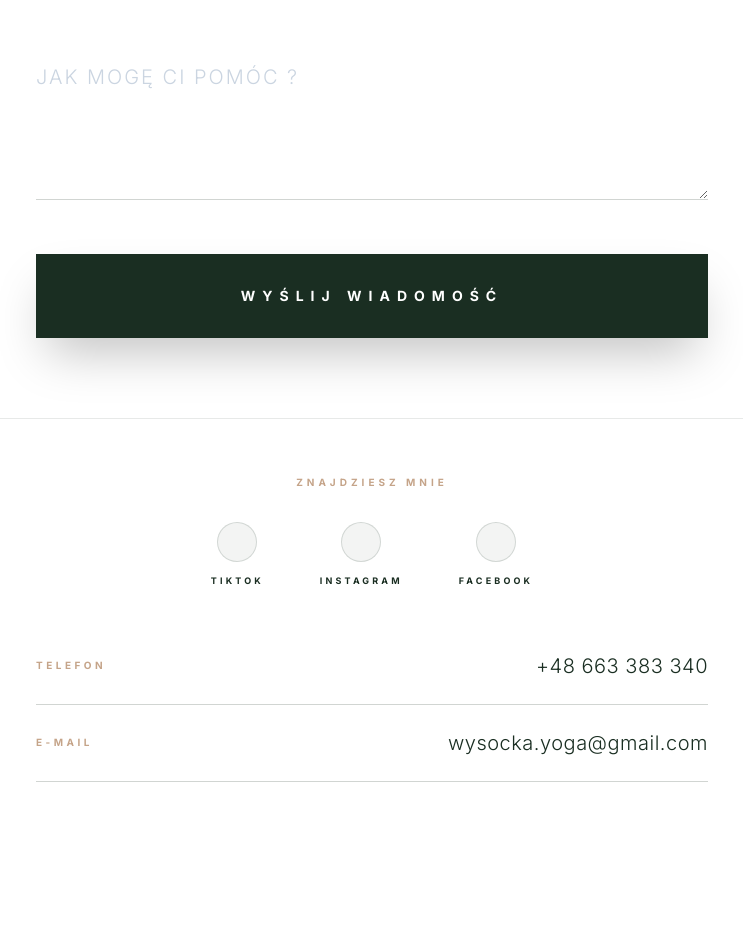
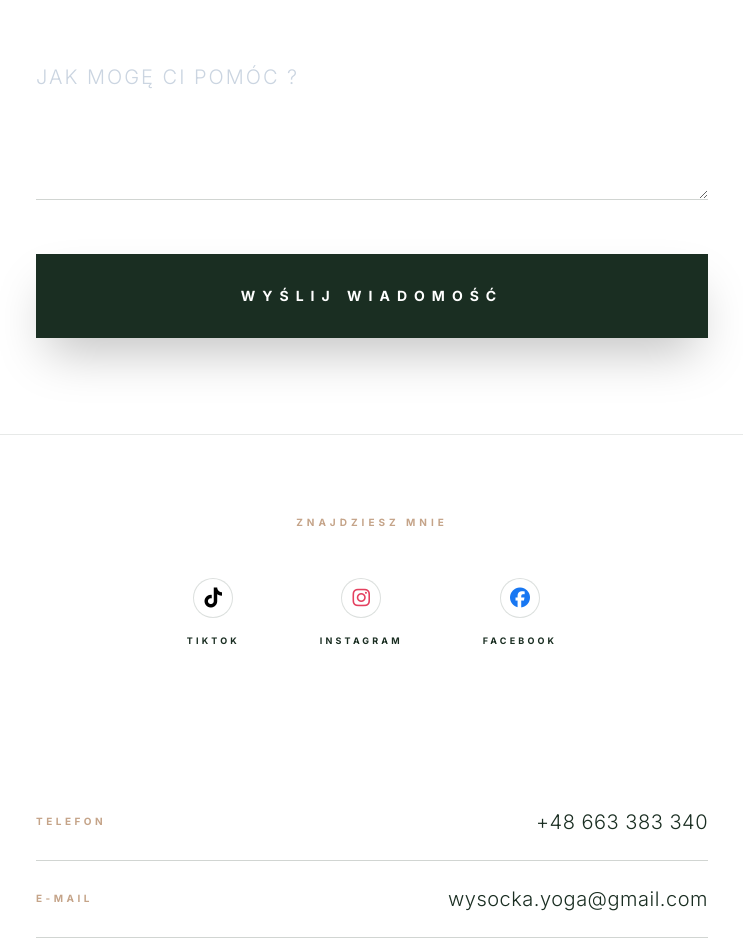
Before and after one commit to Carroway256/yoga, a plain HTML site: page index.html in a window 1280 px wide. Shown: the part 5595-6536 px from the top of the page, without its empty margins (268-1011 px from the left). Drawn offline with nearby package versions, Linux system fonts and the light colour scheme; a web font is replaced by a local one.

Commit message:
small ui fixes

```diff
--- a/index.html
+++ b/index.html
@@ -8,6 +8,7 @@
     <link href="https://fonts.googleapis.com/css2?family=Playfair+Display:ital,wght@0,400;0,900;1,400;1,900&family=Inter:wght@300;400;700&display=swap" rel="stylesheet">
     <script defer src="https://unpkg.com/alpinejs@3.x.x/dist/cdn.min.js"></script>
     <link rel="stylesheet" href="styles.css">
+    <link rel="stylesheet" href="https://cdnjs.cloudflare.com/ajax/libs/font-awesome/6.5.1/css/all.min.css" crossorigin="anonymous" referrerpolicy="no-referrer">
 </head>
 <body class="antialiased">
 
@@ -41,7 +42,7 @@
             <h1 class="text-7xl md:text-[11rem] text-white font-black  leading-none tracking-tighter">
                 TWOJA<br><div class="text-[#1A2E22]  font-normal">JOGA.</div>
             </h1>
-            <p class="text-white/50 mt-10 max-w-sm text-lg font-light leading-relaxed mt-40">
+            <p class="text-white/50 mt-10 max-w-sm text-lg font-light leading-relaxed md:mt-40">
                 Indywidualne sesje i eventy jogowe dopasowane do Twoich potrzeb. Zajecia grupowe we wrocławiu i okolicach.Odkrywaj ruch i potencjal swojego ciala ze mna.
             </p>
             <div class="mt-14">
@@ -163,7 +164,7 @@
         </div>
     </section>
 
-    <section id="contact" class="py-40 bg-white px-8">
+    <section id="contact" class="pt-40 pb-10 md:pb-20 bg-white px-8">
         <div class="max-w-4xl mx-auto text-center">
             <h2 class="text-7xl md:text-9xl font-black leading-none tracking-tighter mb-16 uppercase">Dowiedz się <br><div class="text-[#C5A489] italic font-normal lowercase md:text-left md:pl-12">więcej !</div></h2>
 
@@ -179,22 +180,22 @@
                 </button>
             </form>
 
-            <!-- Social: zamień href na swoje profile; w .social-icon-slot wklej SVG albo <img src="..." alt=""> -->
-            <nav class="mt-20 border-t border-[#1A2E22]/10 pt-14" aria-label="Media społecznościowe">
-                <p class="text-[10px] font-bold uppercase tracking-[0.4em] text-[#C5A489] mb-8">Znajdziesz mnie</p>
-                <ul class="flex flex-wrap items-center justify-center gap-10 md:gap-14">
+            <!-- Social: zamień href na swoje profile -->
+            <nav class="mt-20 border-t border-[#1A2E22]/10 px-4 py-12 pt-16 sm:px-6 md:mt-24 md:px-8 md:py-16 md:pt-20" aria-label="Media społecznościowe">
+                <p class="text-[10px] font-bold uppercase tracking-[0.4em] text-[#C5A489] mb-10 md:mb-12">Znajdziesz mnie</p>
+                <ul class="flex flex-wrap items-center justify-center gap-x-12 gap-y-12 md:gap-x-16 md:gap-y-14 lg:gap-x-20">
                     <li>
                         <a
                             href="https://www.tiktok.com/"
                             target="_blank"
                             rel="noopener noreferrer"
-                            class="group inline-flex flex-col items-center gap-3 text-[#1A2E22] transition hover:text-[#C5A489] focus-visible:outline-none focus-visible:ring-2 focus-visible:ring-[#C5A489] focus-visible:ring-offset-2"
+                            class="group inline-flex flex-col items-center gap-4 transition focus-visible:outline-none focus-visible:ring-2 focus-visible:ring-[#C5A489] focus-visible:ring-offset-2"
                             aria-label="TikTok (otwiera się w nowej karcie)"
                         >
-                            <span class="social-icon-slot rounded-full border border-[#1A2E22]/15 bg-[#1A2E22]/5 transition group-hover:border-[#C5A489]/40" aria-hidden="true">
-                                <!-- ikona TikTok -->
+                            <span class="social-icon-slot rounded-full border border-[#1A2E22]/15 bg-white transition group-hover:border-[#C5A489]/40" aria-hidden="true">
+                                <i class="fa-brands fa-tiktok text-xl text-black group-hover:opacity-90" aria-hidden="true"></i>
                             </span>
-                            <span class="text-[9px] font-bold uppercase tracking-[0.35em]">TikTok</span>
+                            <span class="text-[9px] font-bold uppercase tracking-[0.35em] text-[#1A2E22] transition group-hover:text-[#C5A489]">TikTok</span>
                         </a>
                     </li>
                     <li>
@@ -202,13 +203,13 @@
                             href="https://www.instagram.com/"
                             target="_blank"
                             rel="noopener noreferrer"
-                            class="group inline-flex flex-col items-center gap-3 text-[#1A2E22] transition hover:text-[#C5A489] focus-visible:outline-none focus-visible:ring-2 focus-visible:ring-[#C5A489] focus-visible:ring-offset-2"
+                            class="group inline-flex flex-col items-center gap-4 transition focus-visible:outline-none focus-visible:ring-2 focus-visible:ring-[#C5A489] focus-visible:ring-offset-2"
                             aria-label="Instagram (otwiera się w nowej karcie)"
                         >
-                            <span class="social-icon-slot rounded-full border border-[#1A2E22]/15 bg-[#1A2E22]/5 transition group-hover:border-[#C5A489]/40" aria-hidden="true">
-                                <!-- ikona Instagram -->
+                            <span class="social-icon-slot rounded-full border border-[#1A2E22]/15 bg-white transition group-hover:border-[#C5A489]/40" aria-hidden="true">
+                                <i class="fa-brands fa-instagram text-xl text-[#E4405F] group-hover:opacity-90" aria-hidden="true"></i>
                             </span>
-                            <span class="text-[9px] font-bold uppercase tracking-[0.35em]">Instagram</span>
+                            <span class="text-[9px] font-bold uppercase tracking-[0.35em] text-[#1A2E22] transition group-hover:text-[#C5A489]">Instagram</span>
                         </a>
                     </li>
                     <li>
@@ -216,18 +217,18 @@
                             href="https://www.facebook.com/"
                             target="_blank"
                             rel="noopener noreferrer"
-                            class="group inline-flex flex-col items-center gap-3 text-[#1A2E22] transition hover:text-[#C5A489] focus-visible:outline-none focus-visible:ring-2 focus-visible:ring-[#C5A489] focus-visible:ring-offset-2"
+                            class="group inline-flex flex-col items-center gap-4 transition focus-visible:outline-none focus-visible:ring-2 focus-visible:ring-[#C5A489] focus-visible:ring-offset-2"
                             aria-label="Facebook (otwiera się w nowej karcie)"
                         >
-                            <span class="social-icon-slot rounded-full border border-[#1A2E22]/15 bg-[#1A2E22]/5 transition group-hover:border-[#C5A489]/40" aria-hidden="true">
-                                <!-- ikona Facebook -->
+                            <span class="social-icon-slot rounded-full border border-[#1A2E22]/15 bg-white transition group-hover:border-[#C5A489]/40" aria-hidden="true">
+                                <i class="fa-brands fa-facebook text-xl text-[#1877F2] group-hover:opacity-90" aria-hidden="true"></i>
                             </span>
-                            <span class="text-[9px] font-bold uppercase tracking-[0.35em]">Facebook</span>
+                            <span class="text-[9px] font-bold uppercase tracking-[0.35em] text-[#1A2E22] transition group-hover:text-[#C5A489]">Facebook</span>
                         </a>
                     </li>
                 </ul>
                   <!-- Zamień numery i adres e-mail na swoje -->
-            <div class="mx-auto mb-16 max-w-2xl text-left mt-10">
+            <div class="mx-auto mb-16 max-w-2xl text-left mt-14 pt-10 md:mt-20 md:pt-14">
 
                 <div class="flex flex-col gap-2 border-b border-[#1A2E22]/20 py-6 md:flex-row md:items-center md:justify-between md:gap-8">
                     <span class="shrink-0 text-[10px] font-bold uppercase tracking-[0.35em] text-[#C5A489]">Telefon</span>
```
